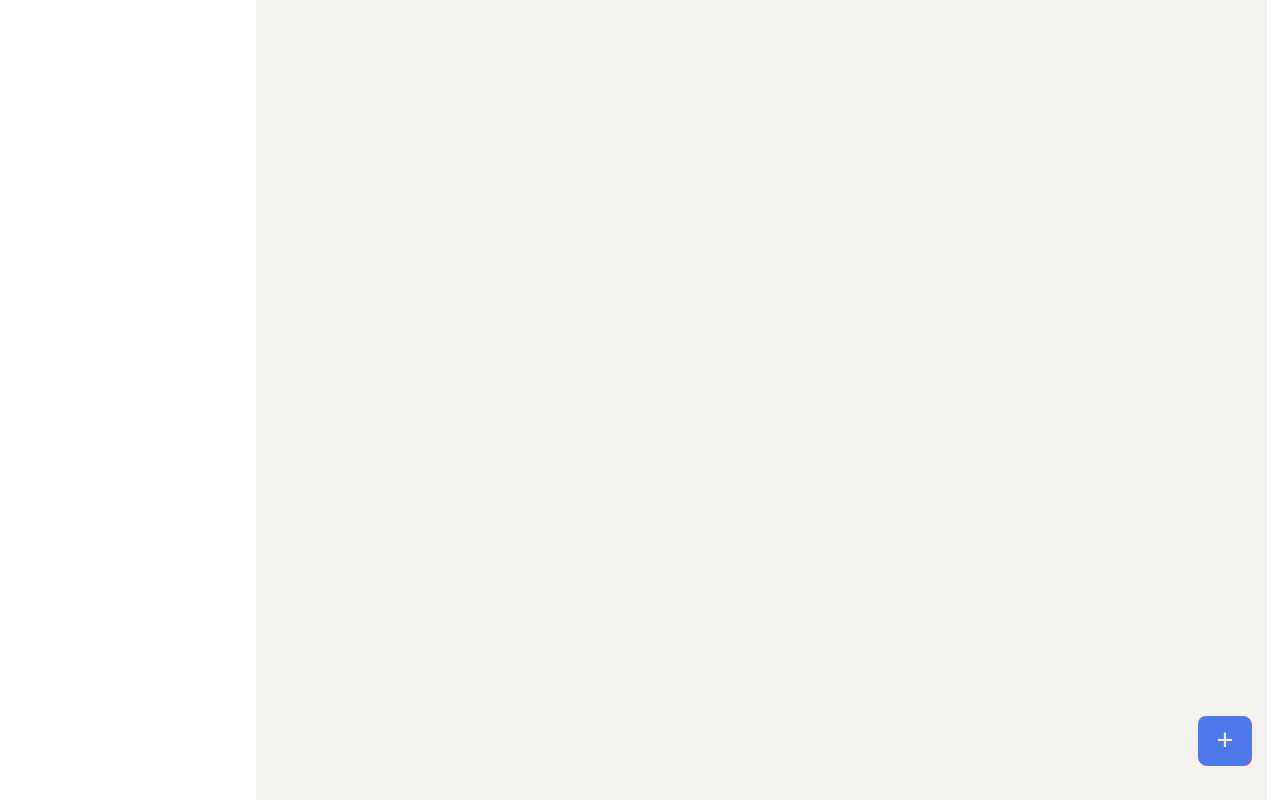
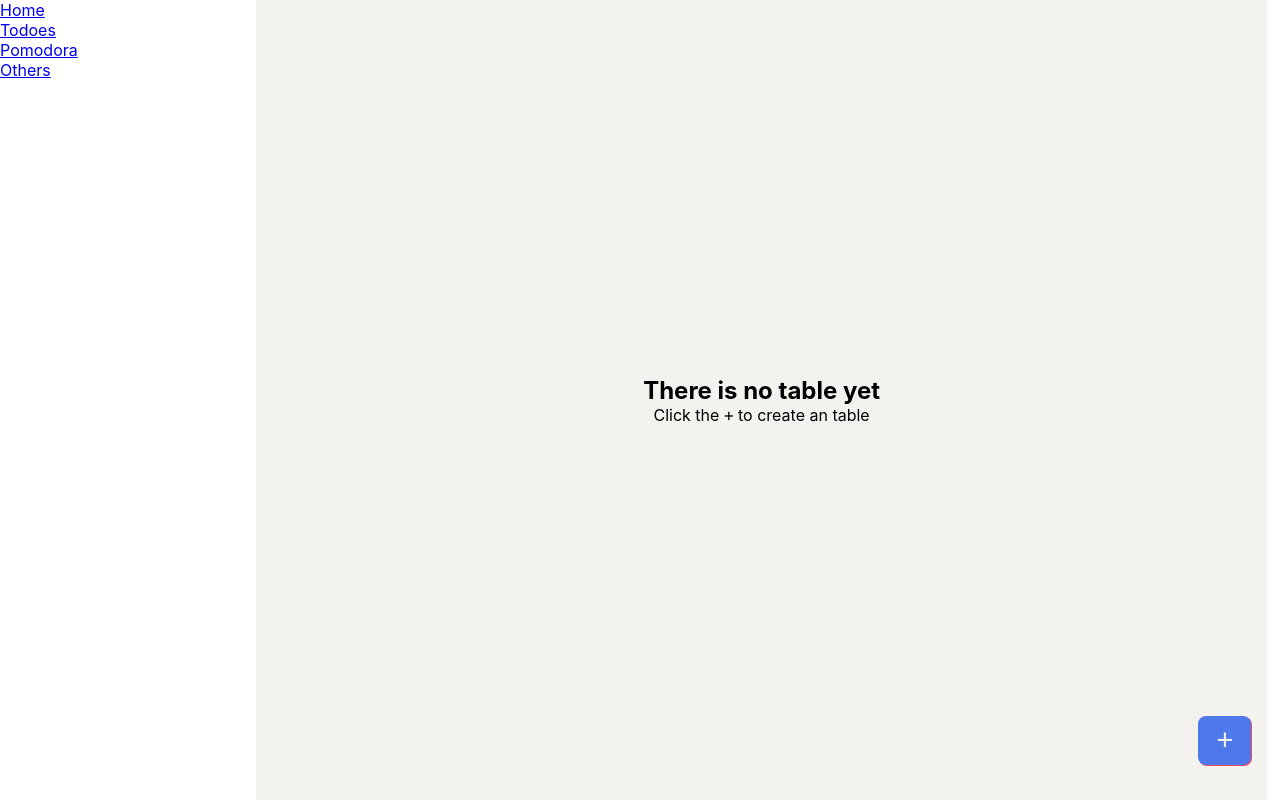
Before and after one commit to learode/liferoutine, a React (Create React App) app: page / in a window 1280 px wide. Built offline with nearby package versions, Linux system fonts and the light colour scheme.

Commit message:
add page routing functions

```diff
--- a/src/App.js
+++ b/src/App.js
@@ -9,6 +9,9 @@ import TimetableSetup from './components/modals/TimetableSetup';
 import Button from "./components/button/Button";
 import Table from "./components/table/Table"
 import { useEffect } from "react";
+import { Link, Routes, Route } from "react-router-dom";
+import Todoes from "./pages/todoes/Todoes";
+import Pomodora from "./pages/pomodora/Pomodora";
 
 
 const HEADERS_KEY = 'lr_headers';
@@ -21,6 +24,7 @@ function App() {
   const [showTableSetup, setShowTableSetup] = useState(false);
   const [tableSetup, setTableSetup] = useState(false);
   const [tableData, setTableData] = useState(null);
+  const [showBtn, setShowBtn] = useState(true);
 
 
   const tableDataHandler = tableHeadObj => {
@@ -57,7 +61,7 @@ function App() {
     }
 
     else {
-      console.log("What nigga?")
+      // console.log("header key is not found")
     }
   }, []);
 
@@ -65,18 +69,59 @@ function App() {
   return (
     <div className="App">
       <aside>
+        <nav>
+          <ul>
+            <li>
+              <Link to="/">Home</Link>
+            </li>
+            <li>
+              <Link to="/Todoes">Todoes</Link>
+            </li>
+            <li>
+              <Link to="/pomodora">Pomodora</Link>
+            </li>
+            <li>
+              <Link to="/omo">Others</Link>
+            </li>
+          </ul>
+        </nav>
 
       </aside>
 
 
       <main>
-        {showTableSetup && <TimetableSetup passDetails={tableDataHandler} />}
 
-        {tableData && <Table data={tableData} deleteTable={deleteTable}/>}
+          {showTableSetup && <TimetableSetup passDetails={tableDataHandler} />}
+        <Routes>
+
+          <Route
+            path="/"
+            element={<Table data={tableData} deleteTable={deleteTable}/>}
+          />
+
+          <Route
+            path="todoes"
+            element={<Todoes />}
+          />
+
+          <Route
+            path="pomodora"
+            element={<Pomodora />}
+          />
+
+          <Route
+            path="*"
+            element={<>
+              <div className="no-table">
+                <h3>Page not found</h3>
+              </div>
+            </>}
+          />
+        </Routes>
       </main>
 
-
-      <Button className='btn__float' onClick={showForm} disabled={tableSetup ? true : false} >+</Button>
+      {/* hide the button when there is table data is gotten */}
+      {!tableData && <Button className='btn__float' onClick={showForm} disabled={tableSetup ? true : false} >+</Button>}
     </div>
   );
 }
--- a/src/components/table/Table.js
+++ b/src/components/table/Table.js
@@ -11,7 +11,6 @@ import { useEffect } from 'react';
 
 
 const Table = ({data, deleteTable}) => {
-    const {periods, days} = data;
     /**
      * @var tableSubjects has the structure of an aray with the index
      * beening the parentRow of the table and which is a collection of subject
@@ -77,19 +76,29 @@ const Table = ({data, deleteTable}) => {
     useEffect(() => {
       let temp_period_sub = [];
 
-
+      if (data) {
         setTableSub(prev => {
-        for (let p in periods) {
-          temp_period_sub[p] = prev?.[p] ? [...prev[p]] : new Array(days.length).fill('');
+          for (let p in data.periods) {
+            temp_period_sub[p] = prev?.[p] ? [...prev[p]] : new Array(data.days.length).fill('');
 
           }
           return temp_period_sub;
         })
-    }, [periods, days.length]);
+      }
 
+    }, [data]);
+
+
+
+    /**
+     * TableAvaibility get using the data props verify which Jsx to return
+     * @returns Jsx
+     */
+    const TableAvaibility = () => {
+      if (data) {
         return (
           <>
-        {isInsert && <SubjectDetails days={days} getSubject={getSubject} thisDay={thisDay}/>}
+            {isInsert && <SubjectDetails days={data.days} getSubject={getSubject} thisDay={thisDay}/>}
             <table onContextMenu={e => {e.preventDefault(); console.log(e) }} className='timetable'>
               <caption className='t__caption'>
                 <h2>
@@ -100,7 +109,7 @@ const Table = ({data, deleteTable}) => {
                 <tr>
                   <th>Time/day</th>
                   {
-                days.map((day, i) => {
+                    data.days.map((day, i) => {
                       return <th key={i}>{day}</th>
                     })
                   }
@@ -111,7 +120,7 @@ const Table = ({data, deleteTable}) => {
                   tableSub.map((subs, periodPos) => {
                       return (
                         <tr key={periodPos} data-row-id={periodPos}>
-                      <th>{periods[periodPos]}</th>
+                          <th>{data.periods[periodPos]}</th>
                           {
                             subs.map((sjt, i) => {
                               return <td key={i} onClick={clickHandler} data-col-id={i}>{sjt}</td>
@@ -126,6 +135,22 @@ const Table = ({data, deleteTable}) => {
             </table>
           </>
         )
+
+      } else {
+        return (
+          <div className="no-table">
+              <h2>There is no table yet</h2>
+              <p>Click the <code>+</code> to create an table</p>
+          </div>
+        )
+      }
+    }
+
+
+
+
+    return <TableAvaibility />;
+
 }
 
 
--- a/src/components/table/Table.scss
+++ b/src/components/table/Table.scss
@@ -59,3 +59,13 @@
 tr:hover td {
     cursor: pointer;
 }
+
+
+.no-table {
+    width: 100%;
+    height: 100%;
+    display: flex;
+    flex-direction: column;
+    justify-content: center;
+    align-items: center;
+}
--- a/src/index.js
+++ b/src/index.js
@@ -2,10 +2,13 @@ import React from 'react';
 import ReactDOM from 'react-dom/client';
 import './index.css';
 import App from './App';
+import { BrowserRouter } from 'react-router-dom';
 
 const root = ReactDOM.createRoot(document.getElementById('root'));
 root.render(
   <React.StrictMode>
-    <App />
+    <BrowserRouter>
+      <App />
+    </BrowserRouter>
   </React.StrictMode>
 );
--- /dev/null
+++ b/src/pages/pomodora/Pomodora.js
@@ -0,0 +1,10 @@
+
+const Pomodora = props => {
+    return <>
+        <div className="no-table">
+            <h3>Pomodora clock</h3>
+        </div>
+    </>
+}
+
+export default Pomodora;
--- /dev/null
+++ b/src/pages/todoes/Todoes.js
@@ -0,0 +1,10 @@
+
+const Todoes = props => {
+    return <>
+        <div className="no-table">
+            <h3>Todoes home</h3>
+        </div>
+    </>
+}
+
+export default Todoes;
```
Also changed, not shown: src/pages/pomodora/Pomodora.scss (added), src/pages/timetable/Timetable.js (added), src/pages/timetable/Timetable.scss (added), src/pages/todoes/Todoes.scss (added), 1 other file (tests, documents, lock files or other folders). Lines whose indentation alone changed are shown as unchanged.
